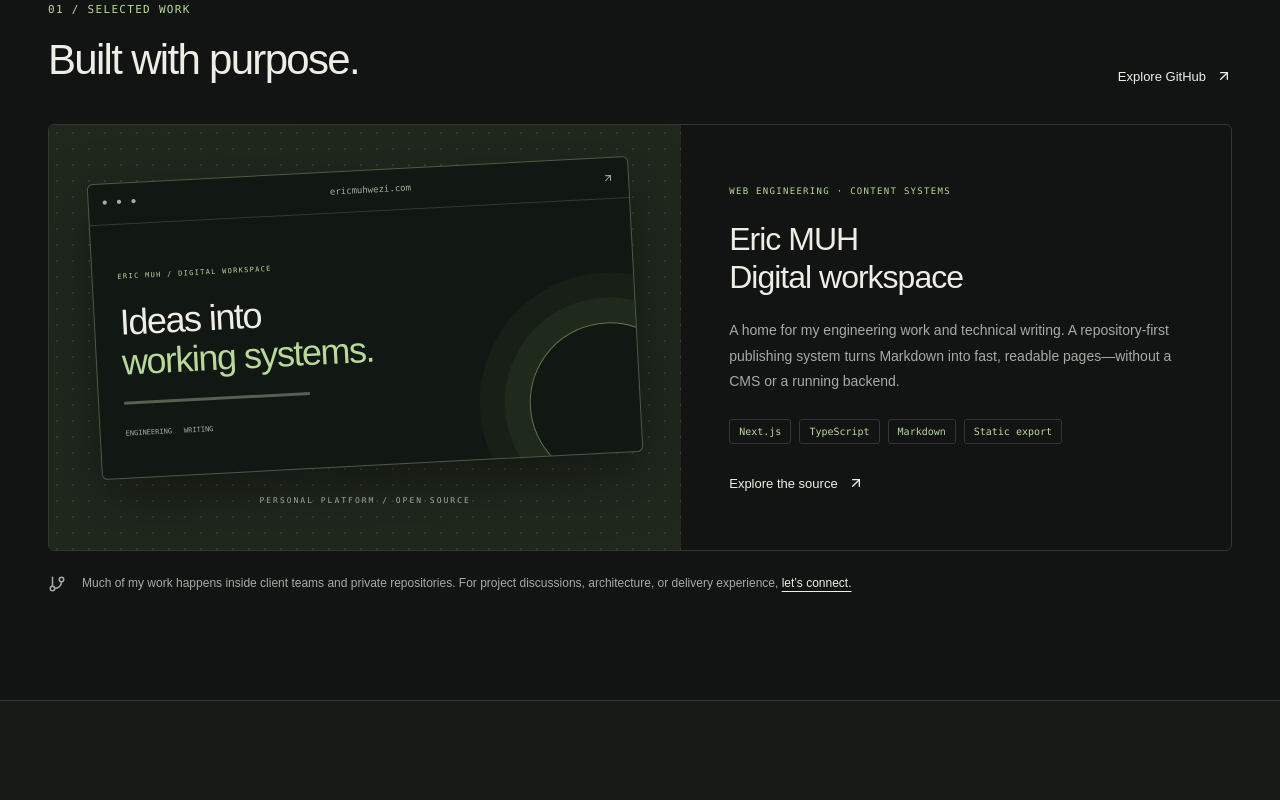
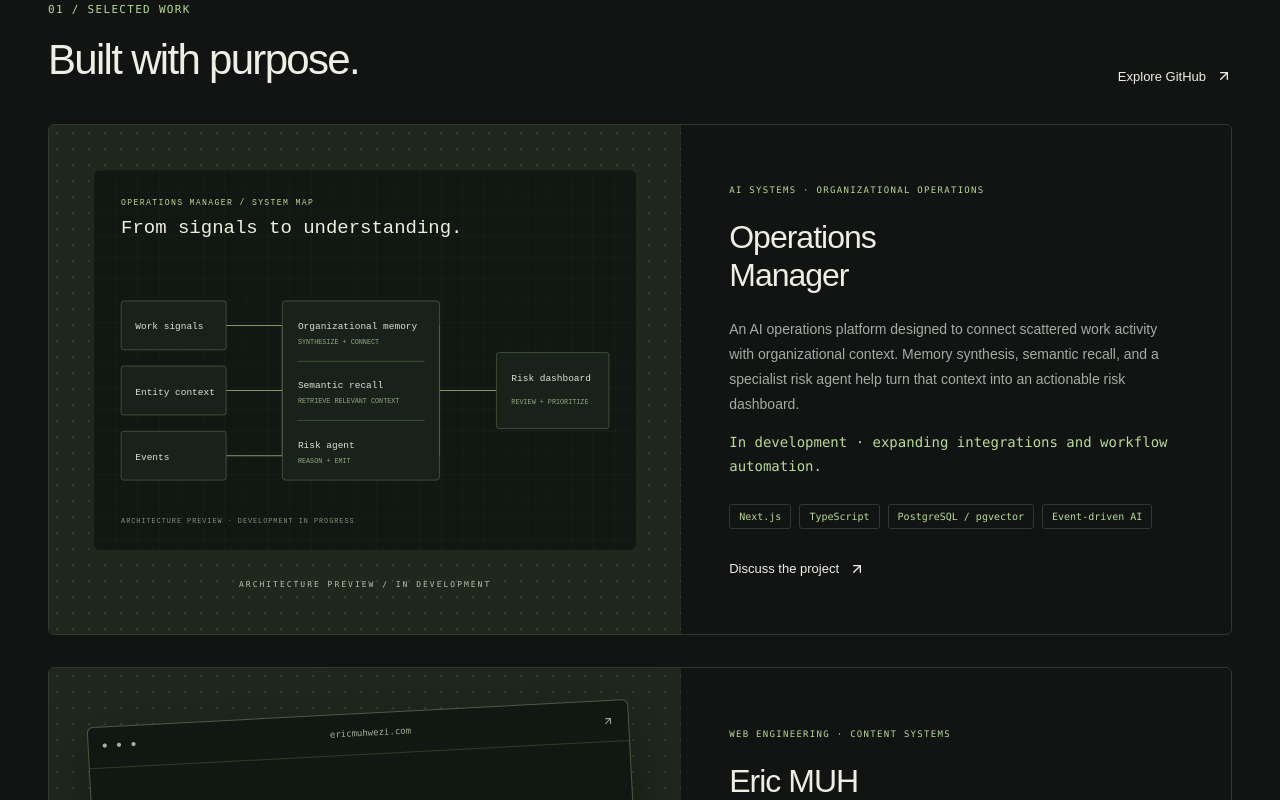
Before and after one commit to ericmuh/ericmuh, a Next.js app: page / in a window 1280 px wide. Shown: the part 1020-1820 px from the top of the page. Built offline with nearby package versions, Linux system fonts and the light colour scheme.

Commit message:
feat(projects): feature Operations Manager with architecture preview

```diff
--- a/app/page.tsx
+++ b/app/page.tsx
@@ -100,6 +100,22 @@ export default function Home() {
             Explore GitHub <ArrowUpRight size={16} />
           </a>
         </div>
+        <article className="featured-project operations-project">
+          <div className="project-visual operations-visual">
+            <Image src="/images/operations-manager.svg" alt="Operations Manager architecture: work signals connect organizational memory, specialist agents, and a risk dashboard" width={800} height={560} />
+            <span className="visual-caption">ARCHITECTURE PREVIEW / IN DEVELOPMENT</span>
+          </div>
+          <div className="project-copy">
+            <p className="eyebrow">AI SYSTEMS · ORGANIZATIONAL OPERATIONS</p>
+            <h3>Operations<br />Manager</h3>
+            <p>An AI operations platform designed to connect scattered work activity with organizational context. Memory synthesis, semantic recall, and a specialist risk agent help turn that context into an actionable risk dashboard.</p>
+            <p className="project-status">In development · expanding integrations and workflow automation.</p>
+            <div className="tags">
+              {["Next.js", "TypeScript", "PostgreSQL / pgvector", "Event-driven AI"].map((tag) => <span key={tag}>{tag}</span>)}
+            </div>
+            <a className="text-link" href="mailto:ericmhwz@gmail.com?subject=Operations%20Manager%20project">Discuss the project <ArrowUpRight size={16} /></a>
+          </div>
+        </article>
         <article className="featured-project">
           <a
             className="project-visual"
--- a/app/styles/globals.css
+++ b/app/styles/globals.css
@@ -1069,3 +1069,7 @@ h3 {
 .brand-avatar { width: 62px; height: 62px; object-fit: contain; border: 0; border-radius: 0; background: transparent; filter: drop-shadow(0 2px 8px #a8c78018); }
 .brand-lockup { gap: 10px; }
 @media (max-width: 700px) { .brand-avatar { width: 50px; height: 50px; border-radius: 0; } }
+
+.operations-project { margin-bottom: 32px; }
+.operations-visual img { width: 100%; height: auto; display: block; }
+.project-status { font: 10px/1.7 var(--mono); color: var(--accent); }
```
Also changed, not shown: public/images/operations-manager.svg (added), 2 other files (tests, documents, lock files or other folders).
